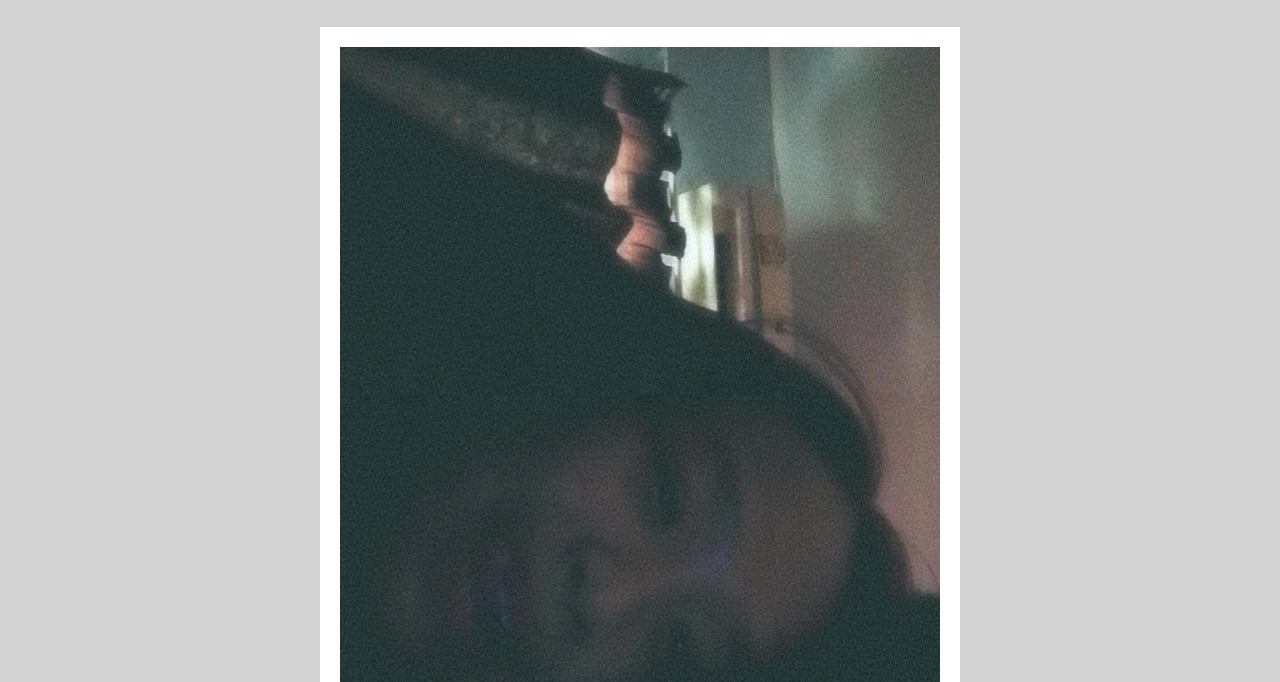
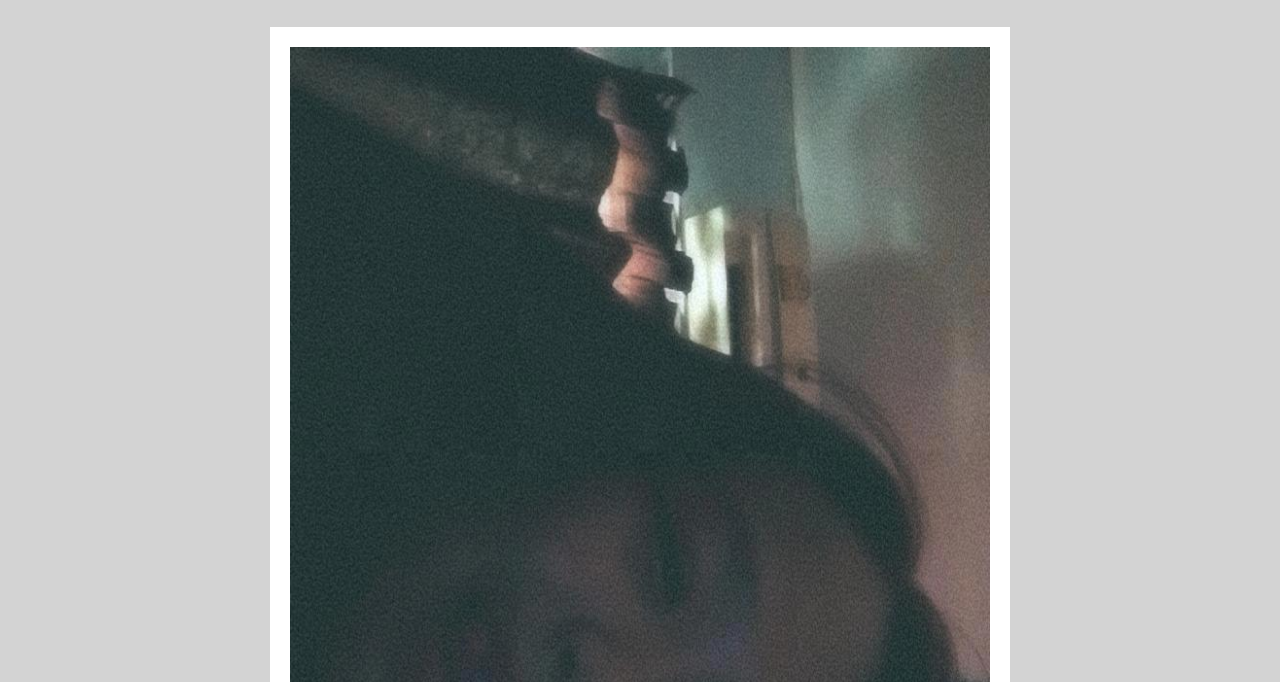
Before and after one commit to NathanPeeraphat/FirstWebsite, a plain HTML site: page index.html in a window 1280 px wide. Shown: the part 54-736 px from the top of the page. Drawn offline with Linux system fonts and the light colour scheme.

Commit message:
Update style.css

```diff
--- a/style.css
+++ b/style.css
@@ -21,7 +21,7 @@ html, body {
 }
 
 .main_content {
-    max-width: 700px;
+    max-width: 800px;
     margin: auto;
 }
 
```
